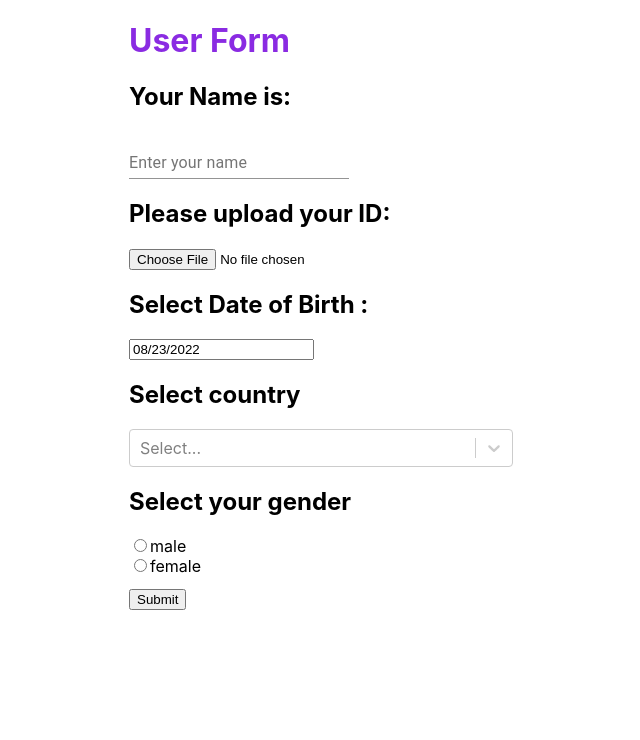
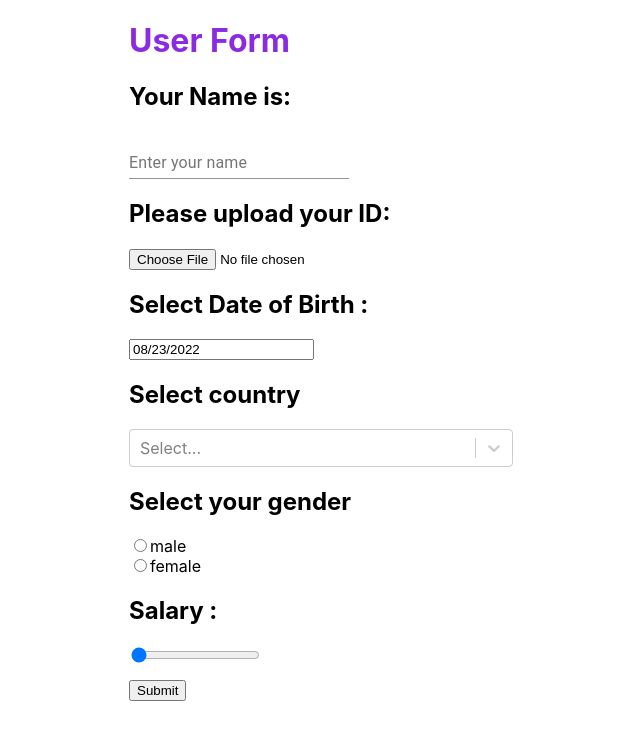
Before and after one commit to ashu7007/ReactTraining, a React (Create React App) app: page / in a window 1280 px wide. Shown: the top 740 px of the page, without its empty margins (319-959 px from the left). Built offline with nearby package versions, Linux system fonts and the light colour scheme.

Commit message:
task day 3]

```diff
--- /dev/null
+++ b/src/components/rangeComponent/rangeComponent.js
@@ -0,0 +1,12 @@
+import React from "react";
+
+
+var RangeComponent = () => {
+
+    return <div style={{marginLeft: "35%",marginTop: "1%",marginRight: "35%"}}>
+        <h2>Salary :</h2>
+        <input type="range" id="sal" name="sal" min="20000" max="500000"></input>
+        </div>
+}
+
+export default RangeComponent;
--- a/src/index.js
+++ b/src/index.js
@@ -8,6 +8,7 @@ import DateofBirth from './components/currentdate/currentdate'
 import RadioComp from './components/radioComponent/radioComponent'
 import SelectDropDown from './components/selectdropdown/dropdownselect'
 import InputFile  from './components/inputfile/inputfile'
+import RangeComponent from './components/rangeComponent/rangeComponent'
 
 const root = ReactDOM.createRoot(document.getElementById('root'));
 root.render(
@@ -20,6 +21,7 @@ root.render(
     <DateofBirth></DateofBirth>
     <SelectDropDown></SelectDropDown>
     <RadioComp></RadioComp>
+    <RangeComponent></RangeComponent>
     <input  style={{marginLeft: "35%",marginTop: "1%"}} type="submit" value="Submit" />
     </form>
   </React.StrictMode>
```
